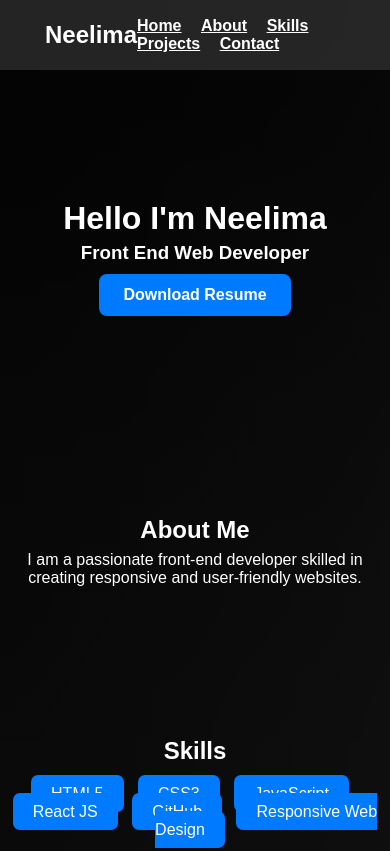
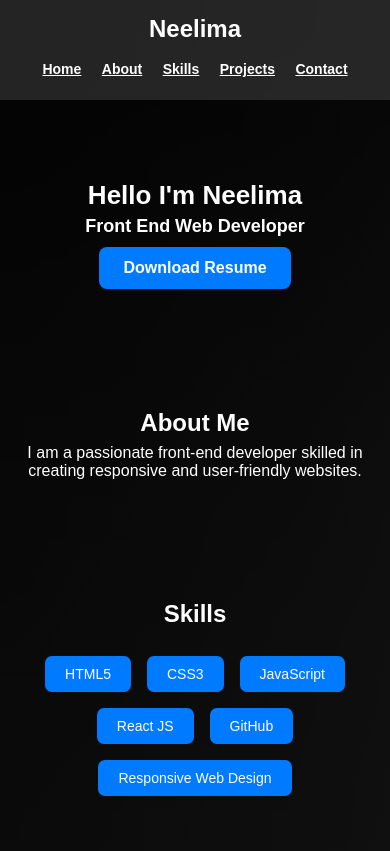
Before and after one commit to Neelima-Vallapuneni/Portfolio-Website, a plain HTML site: page index.html in a window 390 px wide. Shown: the top 851 px of the page. Drawn offline with Linux system fonts and the light colour scheme.

Commit message:
Add responsive styles for mobile layout

```diff
--- a/style.css
+++ b/style.css
@@ -125,3 +125,72 @@ footer{
 html {
     scroll-padding-top: 150px;
 }
+@media (max-width: 600px) {
+
+  .head-section {
+    flex-direction: column;
+    height: auto;
+    padding: 10px 0;
+    text-align: center;
+  }
+
+  .profile-name {
+    margin: 5px 0;
+  }
+
+  .nav-links {
+    margin: 5px 0;
+  }
+
+  .nav-links a {
+    display: inline-block;
+    padding: 8px;
+    font-size: 14px;
+  }
+
+  .middle-section {
+    margin-top: 180px;
+    padding: 0 15px;
+  }
+
+  .intro {
+    font-size: 26px;
+  }
+
+  .role {
+    font-size: 18px;
+  }
+
+  .about-section,
+  .skills-section,
+  .contact-details {
+    margin-top: 120px;
+    padding: 0 15px;
+  }
+
+  .skills {
+    display: flex;
+    flex-wrap: wrap;
+    justify-content: center;
+  }
+
+  .skill-name {
+    margin: 8px;
+    font-size: 14px;
+  }
+
+  .projects-info {
+    flex-direction: column;
+    align-items: center;
+  }
+
+  .project {
+    width: 90%;
+    margin: 15px 0;
+  }
+
+  footer {
+    margin-top: 120px;
+    font-size: 14px;
+  }
+}
```
